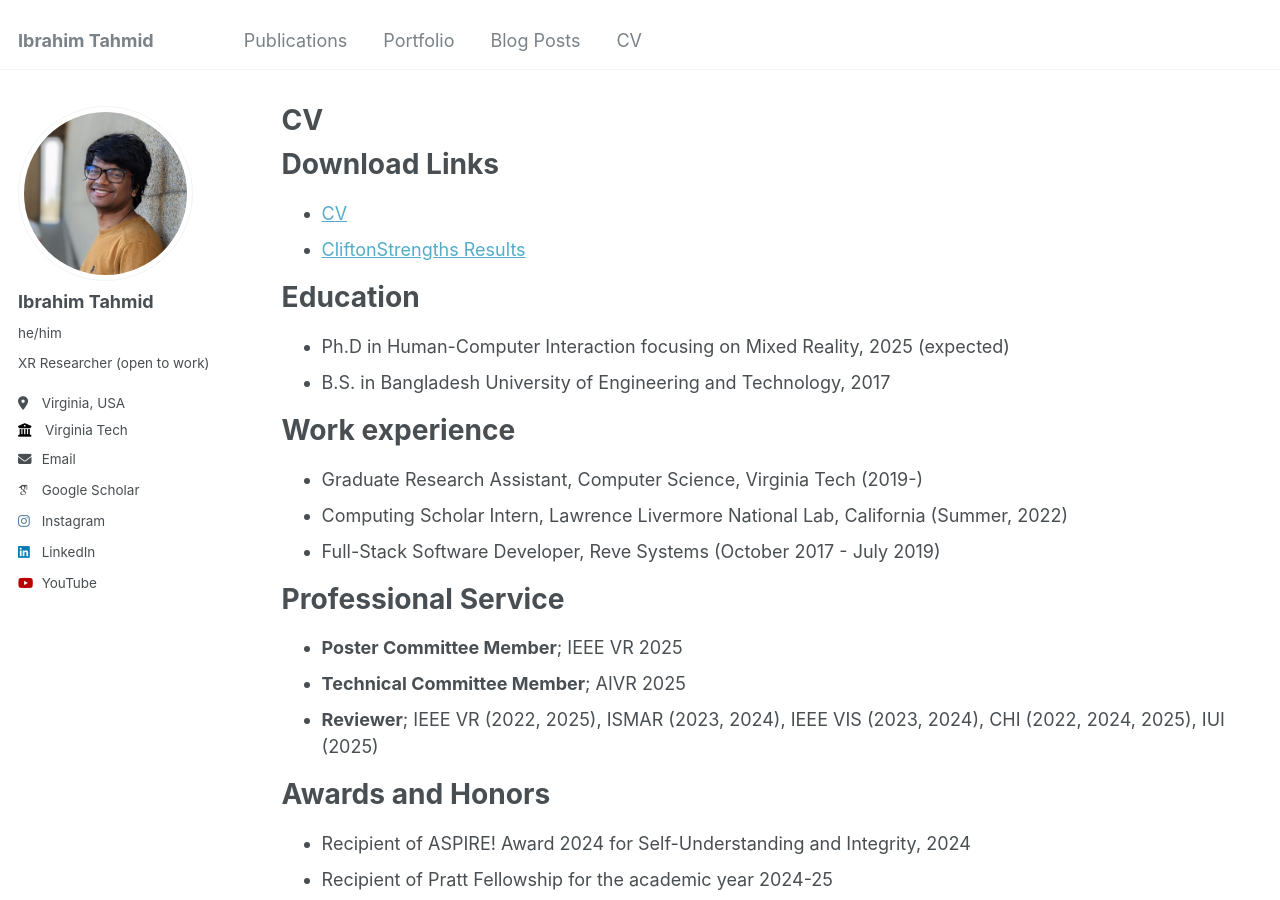
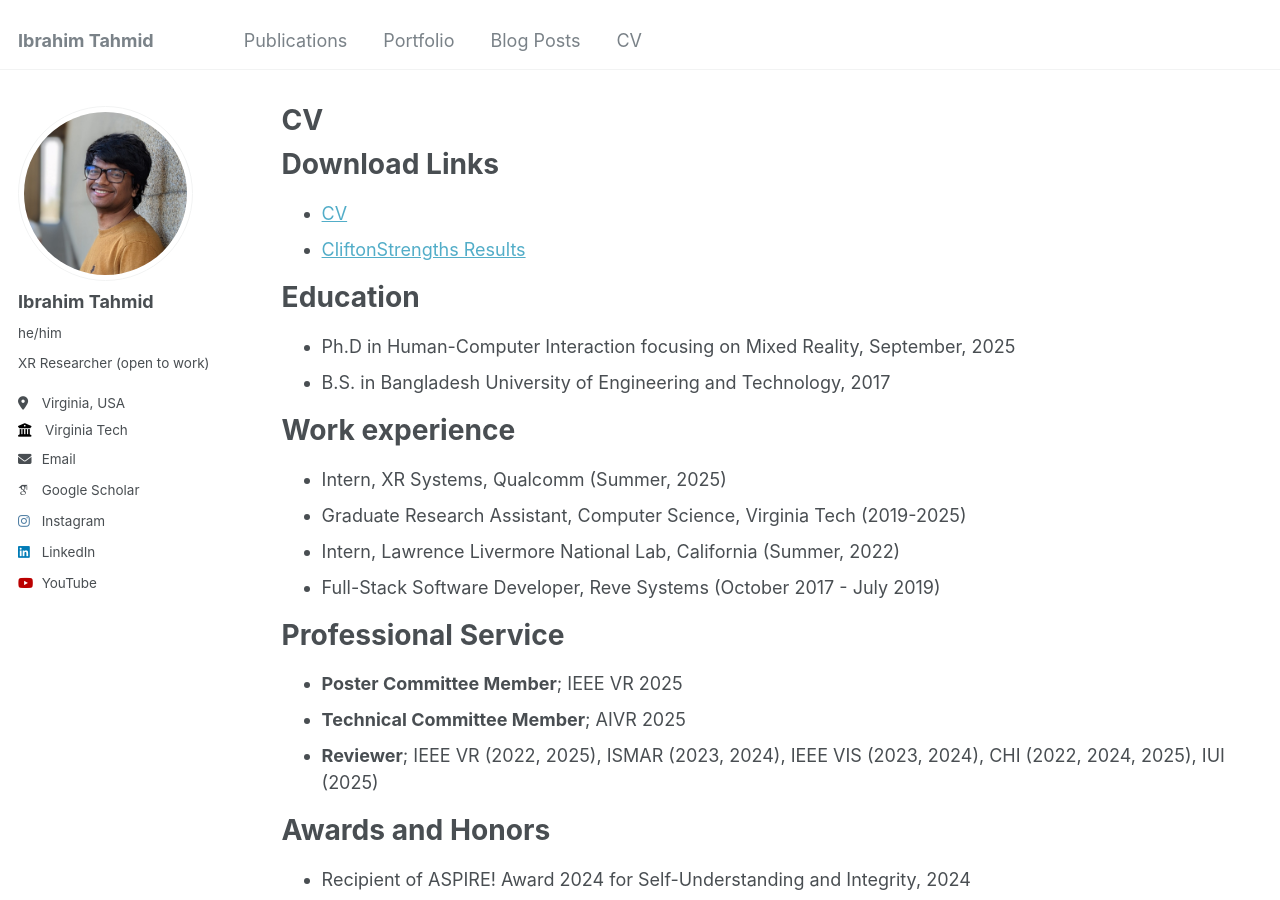
Before and after one commit to iatahmid/iatahmid.github.io, a Jekyll site: the page built from _pages/cv.md, in a window 1280 px wide and 900 px high. Built offline with Jekyll 4.4.1, drawn with Linux system fonts in a browser that asks for light colours; some web fonts are replaced.

Commit message:
update CV

```diff
--- a/_pages/cv.md
+++ b/_pages/cv.md
@@ -16,13 +16,14 @@ Download Links
 
 Education
 ======
-* Ph.D in Human-Computer Interaction focusing on Mixed Reality, 2025 (expected)
+* Ph.D in Human-Computer Interaction focusing on Mixed Reality, September, 2025
 * B.S. in Bangladesh University of Engineering and Technology, 2017
 
 Work experience
 ======
-* Graduate Research Assistant, Computer Science, Virginia Tech (2019-)
-* Computing Scholar Intern, Lawrence Livermore National Lab, California (Summer, 2022)
+* Intern, XR Systems, Qualcomm (Summer, 2025)
+* Graduate Research Assistant, Computer Science, Virginia Tech (2019-2025)
+* Intern, Lawrence Livermore National Lab, California (Summer, 2022)
 * Full-Stack Software Developer, Reve Systems (October 2017 - July 2019)
 
 Professional Service
```
